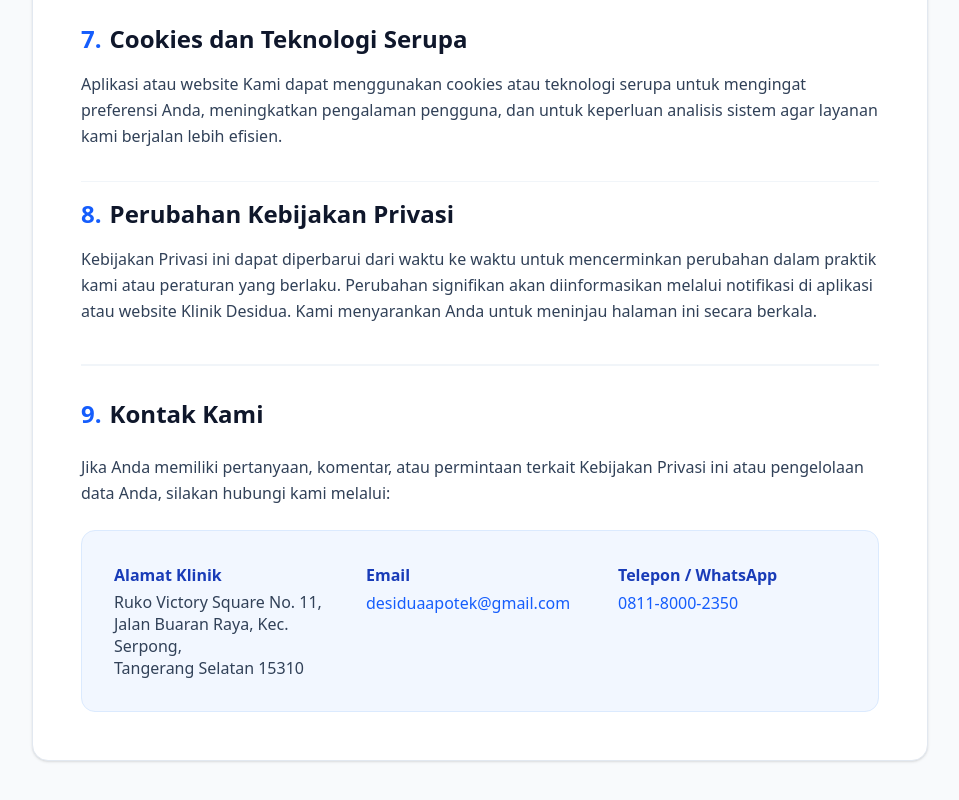
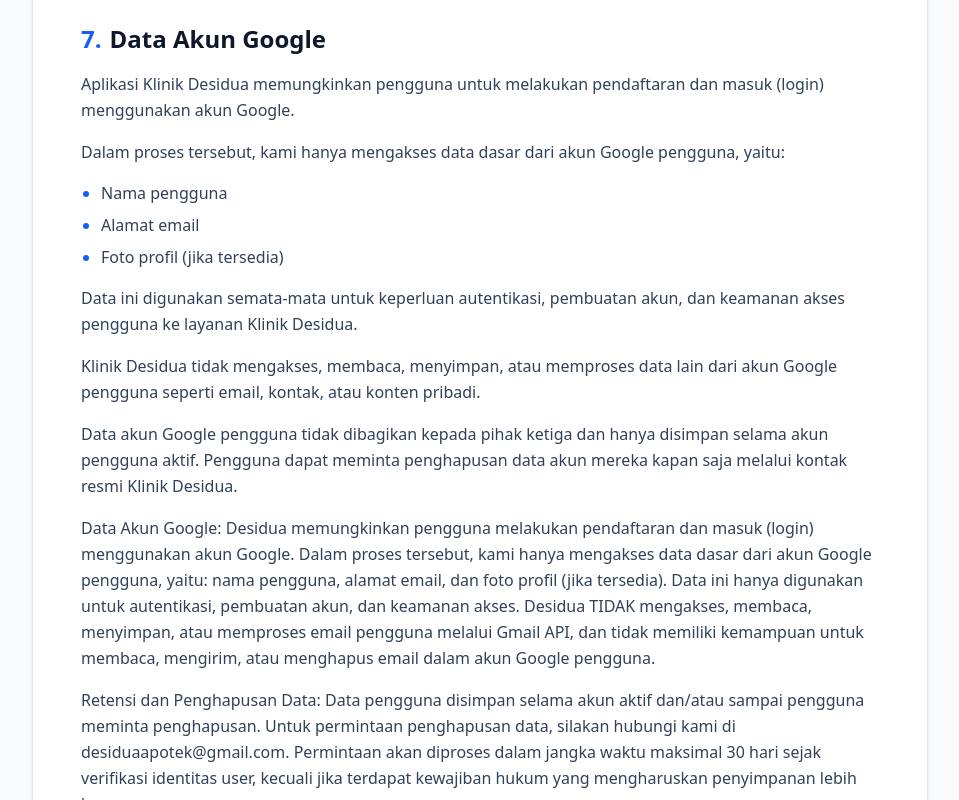
Before and after one commit to ikhtiyaril/Frontend-Pasien-Desi-Dua, a React (Vite) app: page /privacy-policy in a window 1280 px wide. Shown: the part 2180-2980 px from the top of the page, without its empty margins (160-1119 px from the left). Built offline with nearby package versions, Linux system fonts and the light colour scheme; no server answers.

Commit message:
Coba Lagi Google

```diff
--- a/src/components/PrivacyPolicy.jsx
+++ b/src/components/PrivacyPolicy.jsx
@@ -159,11 +159,77 @@
             </ul>
           </section>
 
+<section className="space-y-4">
+  <h2 className="text-2xl font-bold text-slate-900 flex items-center">
+    <span className="text-blue-600 mr-2">7.</span> Data Akun Google
+  </h2>
+
+  <p className="leading-relaxed">
+    Aplikasi Klinik Desidua memungkinkan pengguna untuk melakukan pendaftaran
+    dan masuk (login) menggunakan akun Google.
+  </p>
+
+  <p className="leading-relaxed">
+    Dalam proses tersebut, kami hanya mengakses data dasar dari akun Google
+    pengguna, yaitu:
+  </p>
+
+  <ul className="list-disc list-outside pl-5 space-y-2 marker:text-blue-600">
+    <li>Nama pengguna</li>
+    <li>Alamat email</li>
+    <li>Foto profil (jika tersedia)</li>
+  </ul>
+
+  <p className="leading-relaxed">
+    Data ini digunakan semata-mata untuk keperluan autentikasi, pembuatan akun,
+    dan keamanan akses pengguna ke layanan Klinik Desidua.
+  </p>
+
+  <p className="leading-relaxed">
+    Klinik Desidua tidak mengakses, membaca, menyimpan, atau memproses data lain
+    dari akun Google pengguna seperti email, kontak, atau konten pribadi.
+  </p>
+
+  <p className="leading-relaxed">
+    Data akun Google pengguna tidak dibagikan kepada pihak ketiga dan hanya
+    disimpan selama akun pengguna aktif. Pengguna dapat meminta penghapusan
+    data akun mereka kapan saja melalui kontak resmi Klinik Desidua.
+  </p>
+
+<p className="leading-relaxed">
+    Data Akun Google:
+Desidua memungkinkan pengguna melakukan pendaftaran dan masuk (login) menggunakan akun Google. Dalam proses tersebut, kami hanya mengakses data dasar dari akun Google pengguna, yaitu: nama pengguna, alamat email, dan foto profil (jika tersedia). Data ini hanya digunakan untuk autentikasi, pembuatan akun, dan keamanan akses.
+
+Desidua TIDAK mengakses, membaca, menyimpan, atau memproses email pengguna melalui Gmail API, dan tidak memiliki kemampuan untuk membaca, mengirim, atau menghapus email dalam akun Google pengguna.
+
+  </p>
+
+  <p className="leading-relaxed">
+   Retensi dan Penghapusan Data:
+Data pengguna disimpan selama akun aktif dan/atau sampai pengguna meminta penghapusan. Untuk permintaan penghapusan data, silakan hubungi kami di desiduaapotek@gmail.com. Permintaan akan diproses dalam jangka waktu maksimal 30 hari sejak verifikasi identitas user, kecuali jika terdapat kewajiban hukum yang mengharuskan penyimpanan lebih lama.
+
+  </p>
+
+
+
+   <p className="leading-relaxed">
+
+
+
+
+
+
+    Pihak Ketiga:
+Kami dapat membagikan data yang diperlukan kepada penyedia layanan tepercaya untuk mendukung operasi layanan, termasuk (tetapi tidak terbatas pada): penyedia pembayaran (mis. Xendit), penyedia hosting dan infrastruktur (mis. Vercel atau provider VPS), serta penyedia layanan email (mis. SendGrid). Semua pihak ketiga tersebut terikat oleh perjanjian yang membatasi penggunaan data hanya untuk tujuan yang disetujui.
+
+  </p>
+</section>
+
           {/* Section 7 & 8 combined for better flow */}
           <section className="space-y-8">
              <div className="space-y-4">
               <h2 className="text-2xl font-bold text-slate-900 flex items-center">
-                <span className="text-blue-600 mr-2">7.</span> Cookies dan Teknologi Serupa
+                <span className="text-blue-600 mr-2">8.</span> Cookies dan Teknologi Serupa
               </h2>
               <p className="leading-relaxed">
                 Aplikasi atau website Kami dapat menggunakan cookies atau teknologi
```
